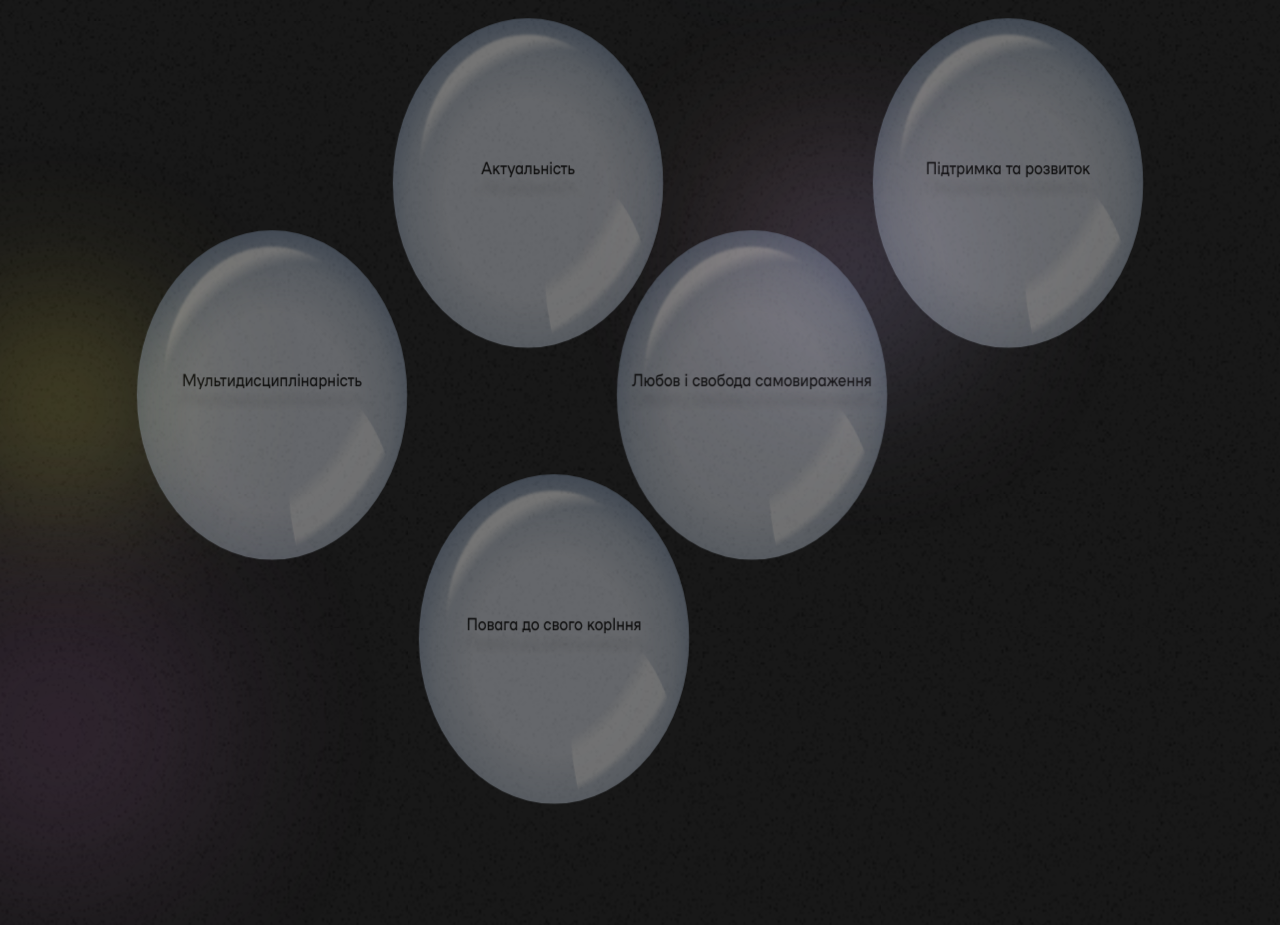
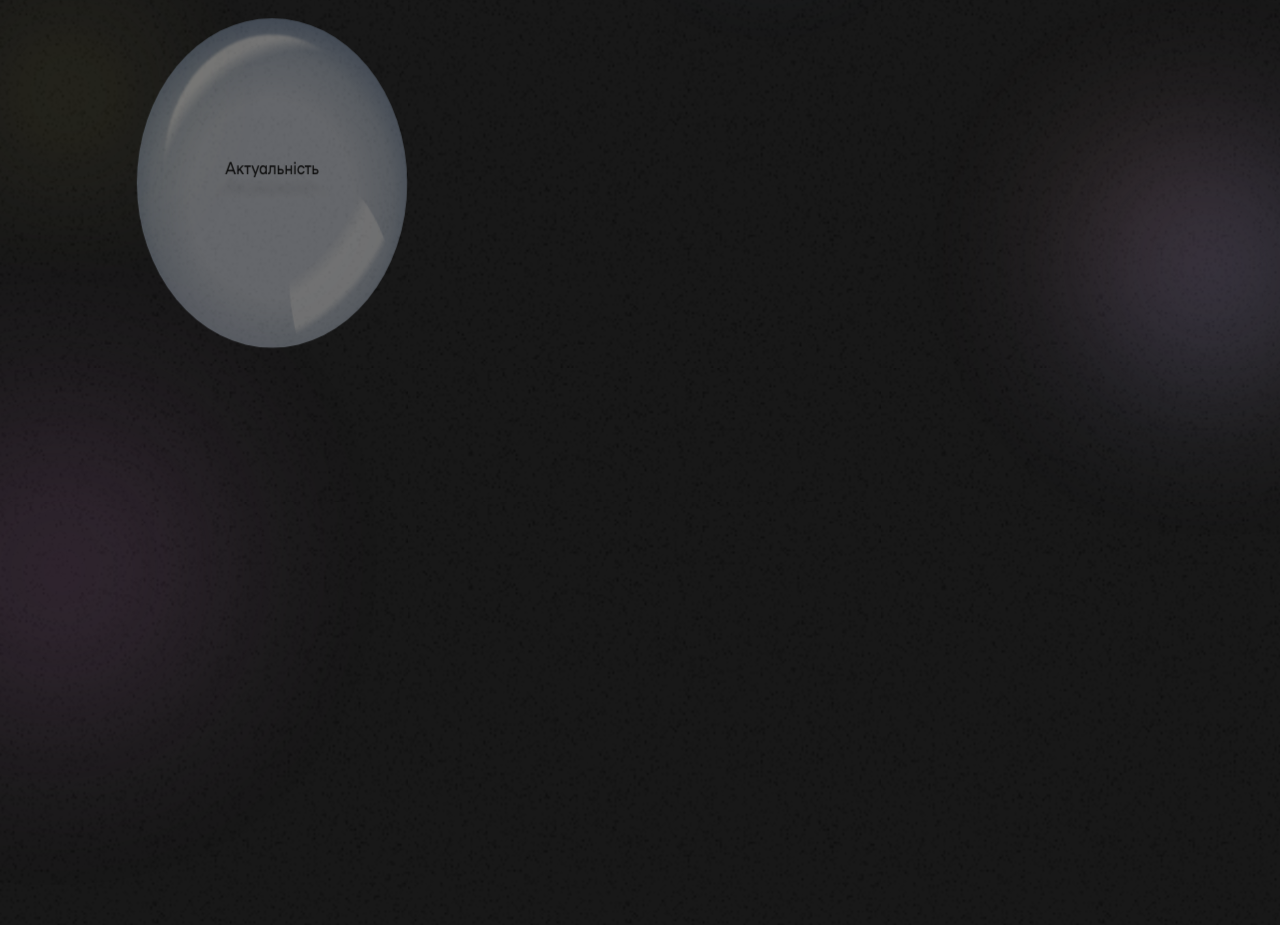
Before and after one commit to okuruchimas/Vatra-Frontend, a Next.js app: page / in a window 1280 px wide. Shown: the part 5960-6885 px from the top of the page. Built offline with nearby package versions, Linux system fonts and the light colour scheme.

Commit message:
remove some bubbles and add new page

```diff
--- /dev/null
+++ b/components /Bubbles/Bubble/index.tsx
@@ -0,0 +1,173 @@
+import styled from "@emotion/styled";
+import Greeting from "../../Greeting";
+import TheaterPoster from "../../TheaterPoster";
+import PhotoSlider from "../../PhotoSlider";
+import AboutUs from "../../AboutUs";
+import Bubbles from "../../Bubbles";
+import MovingText from "../../MovingText";
+import OurTeam from "../../OurTeam";
+import JoinUs from "../../JoinUs";
+
+type BubbleProps = {
+  size: number;
+  text: string;
+  left?: number;
+  right?: number;
+  top?: number;
+  bottom?: number;
+};
+
+const Bubble = (props: BubbleProps) => {
+  return (
+    <Wrap size={props.size}>
+      <BubbleWrap>
+        <TextSpan1 />
+      </BubbleWrap>
+    </Wrap>
+  );
+};
+
+export default Bubble;
+
+const Wrap = styled.section<{ size: number }>`
+  height: ${({ size }) => `${size}px`};
+  width: ${({ size }) => `${size}px`};
+  display: inline-block;
+  margin: 20px;
+  perspective: 1200px;
+  z-index: 1;
+  perspective-origin: 50% 50%;
+`;
+
+const BubbleWrap = styled.figure`
+  display: inline-block;
+  width: 100%;
+  height: 100%;
+  border-radius: 100%;
+  position: relative;
+  opacity: 0.4;
+  margin: 0;
+
+  background: radial-gradient(
+    circle at 50% 55%,
+    rgba(240, 245, 255, 0.9),
+    rgba(240, 245, 255, 0.9) 40%,
+    rgba(225, 238, 255, 0.8) 60%,
+    rgba(43, 130, 255, 0.4)
+  );
+  animation: bubble-anim 2s ease-out infinite;
+  &:before {
+    content: "";
+    position: absolute;
+    top: 1%;
+    left: 5%;
+    border-radius: 100%;
+    z-index: 2;
+    filter: blur(0);
+    height: 80%;
+    width: 40%;
+    background: radial-gradient(
+      circle at 130% 130%,
+      rgba(255, 255, 255, 0) 0,
+      rgba(255, 255, 255, 0) 46%,
+      rgba(255, 255, 255, 0.8) 50%,
+      rgba(255, 255, 255, 0.8) 58%,
+      rgba(255, 255, 255, 0) 60%,
+      rgba(255, 255, 255, 0) 100%
+    );
+    transform: translateX(131%) translateY(58%) rotateZ(168deg) rotateX(10deg);
+  }
+  &:after {
+    content: "";
+    position: absolute;
+    top: 5%;
+    left: 10%;
+    width: 80%;
+    height: 80%;
+    border-radius: 100%;
+    filter: blur(1px);
+    z-index: 2;
+    transform: rotateZ(-30deg);
+
+    display: block;
+    background: radial-gradient(
+      circle at 50% 80%,
+      rgba(255, 255, 255, 0),
+      rgba(255, 255, 255, 0) 74%,
+      white 80%,
+      white 84%,
+      rgba(255, 255, 255, 0) 100%
+    );
+  }
+
+  @keyframes bubble-anim {
+    0% {
+      transform: scale(1);
+    }
+
+    20% {
+      transform: scaleY(0.95) scaleX(1.05);
+    }
+
+    48% {
+      transform: scaleY(1.1) scaleX(0.9);
+    }
+
+    68% {
+      transform: scaleY(0.98) scaleX(1.02);
+    }
+
+    80% {
+      transform: scaleY(1.02) scaleX(0.98);
+    }
+
+    97%,
+    100% {
+      transform: scale(1);
+    }
+  }
+`;
+
+const TextSpan = styled.span`
+  margin: 30%;
+  position: absolute;
+
+  &:before {
+    font-family: "namu-pro";
+    font-size: 2vh;
+    width: 280px;
+    position: absolute;
+    text-align: center;
+    top: 36px;
+    left: -80px;
+    color: black;
+
+    text-shadow: 0 15px 5px rgba(0, 0, 0, 0.1),
+      10px 20px 5px rgba(0, 0, 0, 0.05), -10px 20px 5px rgba(0, 0, 0, 0.05);
+  }
+`;
+const TextSpan1 = styled(TextSpan)`
+  &:before {
+    content: "Актуальність";
+  }
+`;
+const TextSpan2 = styled(TextSpan)`
+  &:before {
+    content: "Підтримка та розвиток";
+  }
+`;
+const TextSpan3 = styled(TextSpan)`
+  &:before {
+    content: "Мультидисциплінарність";
+  }
+`;
+const TextSpan4 = styled(TextSpan)`
+  &:before {
+    content: "Любов і свобода самовираження";
+  }
+`;
+const TextSpan5 = styled(TextSpan)`
+  &:before {
+    content: "Повага до свого корІння";
+  }
+`;
--- a/components /Bubbles/index.tsx
+++ b/components /Bubbles/index.tsx
@@ -5,6 +5,7 @@ import {
   SkyGradient,
   YellowGradient,
 } from "../layout/Gradients";
+import Bubble from "./Bubble";
 
 const Bubbles = () => {
   return (
@@ -12,40 +13,41 @@ const Bubbles = () => {
       <BlueGradient size={8} animationTime={6} right={36} top={2} />
       <Title>наші цінності</Title>
       <BubblesWrap>
-        <YellowGradient size={16} animationTime={8} left={-4} top={60} />
-        <Rotate>
-          <BubbleWrap>
-            <Bubble>
-              <TextSpan1 />
-            </Bubble>
-          </BubbleWrap>
-          <BubbleWrap>
-            <Bubble>
-              <TextSpan2 />
-            </Bubble>
-          </BubbleWrap>
-        </Rotate>
-        <SkyGradient size={20} animationTime={4} right={24} top={40} />
-        <PurpleGradient size={24} animationTime={4} left={-8} top={94} />
-        <SecondRotate>
-          <BubbleWrap>
-            <Bubble>
-              <TextSpan3 />
-            </Bubble>
-          </BubbleWrap>
-          <BubbleWrap>
-            <Bubble>
-              <TextSpan4 />
-            </Bubble>
-          </BubbleWrap>
-        </SecondRotate>
-        <ThirdRotate>
-          <BubbleWrap>
-            <Bubble>
-              <TextSpan5 />
-            </Bubble>
-          </BubbleWrap>
-        </ThirdRotate>
+        <YellowGradient size={8} animationTime={8} left={1} top={28} />
+        <SkyGradient size={20} animationTime={4} right={-4} top={40} />
+        <PurpleGradient size={24} animationTime={4} left={-8} top={74} />
+        <Bubble size={300} text="Actuality" />
+        {/*<Rotate>*/}
+        {/*  <BubbleWrap size={300}>*/}
+        {/*    <Bubble>*/}
+        {/*      <TextSpan1 />*/}
+        {/*    </Bubble>*/}
+        {/*  </BubbleWrap>*/}
+        {/*  <BubbleWrap size={260}>*/}
+        {/*    <Bubble>*/}
+        {/*      <TextSpan2 />*/}
+        {/*    </Bubble>*/}
+        {/*  </BubbleWrap>*/}
+        {/*</Rotate>*/}
+        {/*<SecondRotate>*/}
+        {/*  <BubbleWrap size={240}>*/}
+        {/*    <Bubble>*/}
+        {/*      <TextSpan3 />*/}
+        {/*    </Bubble>*/}
+        {/*  </BubbleWrap>*/}
+        {/*  <BubbleWrap size={280}>*/}
+        {/*    <Bubble>*/}
+        {/*      <TextSpan4 />*/}
+        {/*    </Bubble>*/}
+        {/*  </BubbleWrap>*/}
+        {/*</SecondRotate>*/}
+        {/*<ThirdRotate>*/}
+        {/*  <BubbleWrap size={240}>*/}
+        {/*    <Bubble>*/}
+        {/*      <TextSpan5 />*/}
+        {/*    </Bubble>*/}
+        {/*  </BubbleWrap>*/}
+        {/*</ThirdRotate>*/}
       </BubblesWrap>
     </Wrap>
   );
@@ -75,211 +77,3 @@ const BubblesWrap = styled.div`
   padding: 2vw 8vw;
   min-height: 72vw;
 `;
-
-const BubbleWrap = styled.section`
-  width: 300px;
-  height: 300px;
-  display: inline-block;
-  margin: 20px;
-  perspective: 1200px;
-  z-index: 1;
-  perspective-origin: 50% 50%;
-`;
-
-const Bubble = styled.figure`
-  display: inline-block;
-  width: 100%;
-  height: 100%;
-  border-radius: 100%;
-  position: relative;
-  opacity: 0.4;
-  margin: 0;
-
-  background: radial-gradient(
-    circle at 50% 55%,
-    rgba(240, 245, 255, 0.9),
-    rgba(240, 245, 255, 0.9) 40%,
-    rgba(225, 238, 255, 0.8) 60%,
-    rgba(43, 130, 255, 0.4)
-  );
-  animation: bubble-anim 2s ease-out infinite;
-  &:before {
-    content: "";
-    position: absolute;
-    top: 1%;
-    left: 5%;
-    border-radius: 100%;
-    z-index: 2;
-    filter: blur(0);
-    height: 80%;
-    width: 40%;
-    background: radial-gradient(
-      circle at 130% 130%,
-      rgba(255, 255, 255, 0) 0,
-      rgba(255, 255, 255, 0) 46%,
-      rgba(255, 255, 255, 0.8) 50%,
-      rgba(255, 255, 255, 0.8) 58%,
-      rgba(255, 255, 255, 0) 60%,
-      rgba(255, 255, 255, 0) 100%
-    );
-    transform: translateX(131%) translateY(58%) rotateZ(168deg) rotateX(10deg);
-  }
-  &:after {
-    content: "";
-    position: absolute;
-    top: 5%;
-    left: 10%;
-    width: 80%;
-    height: 80%;
-    border-radius: 100%;
-    filter: blur(1px);
-    z-index: 2;
-    transform: rotateZ(-30deg);
-
-    display: block;
-    background: radial-gradient(
-      circle at 50% 80%,
-      rgba(255, 255, 255, 0),
-      rgba(255, 255, 255, 0) 74%,
-      white 80%,
-      white 84%,
-      rgba(255, 255, 255, 0) 100%
-    );
-  }
-
-  @keyframes bubble-anim {
-    0% {
-      transform: scale(1);
-    }
-
-    20% {
-      transform: scaleY(0.95) scaleX(1.05);
-    }
-
-    48% {
-      transform: scaleY(1.1) scaleX(0.9);
-    }
-
-    68% {
-      transform: scaleY(0.98) scaleX(1.02);
-    }
-
-    80% {
-      transform: scaleY(1.02) scaleX(0.98);
-    }
-
-    97%,
-    100% {
-      transform: scale(1);
-    }
-  }
-`;
-
-const RotateDiv = styled.div`
-  display: flex;
-  flex-direction: row;
-  justify-content: space-between;
-  position: relative;
-  width: 64vw;
-`;
-
-const Rotate = styled(RotateDiv)`
-  top: 0;
-  margin-left: auto;
-  //animation: rotate-bubble-offset 20s linear infinite;
-
-  @keyframes rotate-bubble-offset {
-    0% {
-      transform: rotateZ(-0.14turn);
-    }
-    50% {
-      transform: rotateZ(0.12turn);
-    }
-    100% {
-      transform: rotateZ(-0.14turn);
-    }
-  }
-`;
-
-const SecondRotate = styled(RotateDiv)`
-  top: -16vh;
-  //animation: rotate 16s linear infinite;
-
-  @keyframes rotate {
-    0% {
-      transform: rotateZ(0.12turn);
-    }
-    50% {
-      transform: rotateZ(-0.16turn);
-    }
-
-    100% {
-      transform: rotateZ(0.12turn);
-    }
-  }
-`;
-
-const ThirdRotate = styled(RotateDiv)`
-  bottom: 28vh;
-  left: 2vw;
-  margin-left: auto;
-
-  //animation: rotate-bubble 14s linear infinite;
-
-  @keyframes rotate-bubble {
-    0% {
-      transform: rotateZ(-0.12turn);
-    }
-    50% {
-      transform: rotateZ(0.12turn);
-    }
-
-    100% {
-      transform: rotateZ(-0.12turn);
-    }
-  }
-`;
-
-const TextSpan = styled.span`
-  margin: 30%;
-  position: absolute;
-
-  &:before {
-    font-family: "namu-pro";
-    font-size: 2vh;
-    width: 280px;
-    position: absolute;
-    text-align: center;
-    top: 36px;
-    left: -80px;
-    color: black;
-
-    text-shadow: 0 15px 5px rgba(0, 0, 0, 0.1),
-      10px 20px 5px rgba(0, 0, 0, 0.05), -10px 20px 5px rgba(0, 0, 0, 0.05);
-  }
-`;
-const TextSpan1 = styled(TextSpan)`
-  &:before {
-    content: "Актуальність";
-  }
-`;
-const TextSpan2 = styled(TextSpan)`
-  &:before {
-    content: "Підтримка та розвиток";
-  }
-`;
-const TextSpan3 = styled(TextSpan)`
-  &:before {
-    content: "Мультидисциплінарність";
-  }
-`;
-const TextSpan4 = styled(TextSpan)`
-  &:before {
-    content: "Любов і свобода самовираження";
-  }
-`;
-const TextSpan5 = styled(TextSpan)`
-  &:before {
-    content: "Повага до свого корІння";
-  }
-`;
--- a/components /layout/Sections/index.tsx
+++ /dev/null
@@ -1,32 +0,0 @@
-import styled from "@emotion/styled";
-import Greeting from "../../Greeting";
-import TheaterPoster from "../../TheaterPoster";
-import PhotoSlider from "../../PhotoSlider";
-import AboutUs from "../../AboutUs";
-import Bubbles from "../../Bubbles";
-import MovingText from "../../MovingText";
-import OurTeam from "../../OurTeam";
-import JoinUs from "../../JoinUs";
-
-const Sections = () => {
-  return (
-    <Wrap id="/">
-      <Greeting />
-      <TheaterPoster />
-      <PhotoSlider />
-      <AboutUs />
-      <Bubbles />
-      <MovingText />
-      <OurTeam />
-      <JoinUs />
-    </Wrap>
-  );
-};
-
-export default Sections;
-
-const Wrap = styled.div`
-  display: flex;
-  flex-direction: column;
-  align-items: center;
-`;
--- a/pages/_app.tsx
+++ b/pages/_app.tsx
@@ -1,8 +1,28 @@
 import "../styles/globals.scss";
 import type { AppProps } from "next/app";
+import Seo from "../components /Seo";
+import Header from "../components /layout/Header";
+import Footer from "../components /layout/Footer";
+import styled from "@emotion/styled";
 
-const MyApp = ({ Component, pageProps }: AppProps) => {
-  return <Component {...pageProps} />;
+const App = ({ Component, pageProps }: AppProps) => {
+  return (
+    <Wrap>
+      <Seo />
+      <Header />
+      <Component {...pageProps} />
+      <Footer />
+    </Wrap>
+  );
 };
 
-export default MyApp;
+export default App;
+
+const Wrap = styled.div`
+  display: flex;
+  flex-direction: column;
+  justify-content: space-between;
+  min-height: 100vh;
+  overflow: hidden;
+  z-index: 4;
+`;
--- a/pages/index.tsx
+++ b/pages/index.tsx
@@ -1,16 +1,24 @@
 import styled from "@emotion/styled";
-import Header from "../components /layout/Header";
-import Footer from "../components /layout/Footer";
-import Seo from "../components /Seo";
-import Sections from "../components /layout/Sections";
+import Greeting from "../components /Greeting";
+import TheaterPoster from "../components /TheaterPoster";
+import PhotoSlider from "../components /PhotoSlider";
+import AboutUs from "../components /AboutUs";
+import Bubbles from "../components /Bubbles";
+import MovingText from "../components /MovingText";
+import OurTeam from "../components /OurTeam";
+import JoinUs from "../components /JoinUs";
 
 const Home = () => {
   return (
-    <Wrap>
-      <Seo />
-      <Header />
-      <Sections />
-      <Footer />
+    <Wrap id="/">
+      <Greeting />
+      <TheaterPoster />
+      <PhotoSlider />
+      <AboutUs />
+      <Bubbles />
+      <MovingText />
+      <OurTeam />
+      <JoinUs />
     </Wrap>
   );
 };
@@ -20,8 +28,5 @@ export default Home;
 const Wrap = styled.div`
   display: flex;
   flex-direction: column;
-  justify-content: space-between;
-  min-height: 100vh;
-  overflow: hidden;
-  z-index: 4;
+  align-items: center;
 `;
```
Also changed, not shown: components /AboutUs/ImageSlider/index.tsx (+0 -14 lines), components /TheaterPoster/Performance/index.tsx (+11 -1 lines), components /TheaterPoster/index.tsx (+7 -1 lines), pages/[id]/index.tsx (added, +13 -0 lines).
